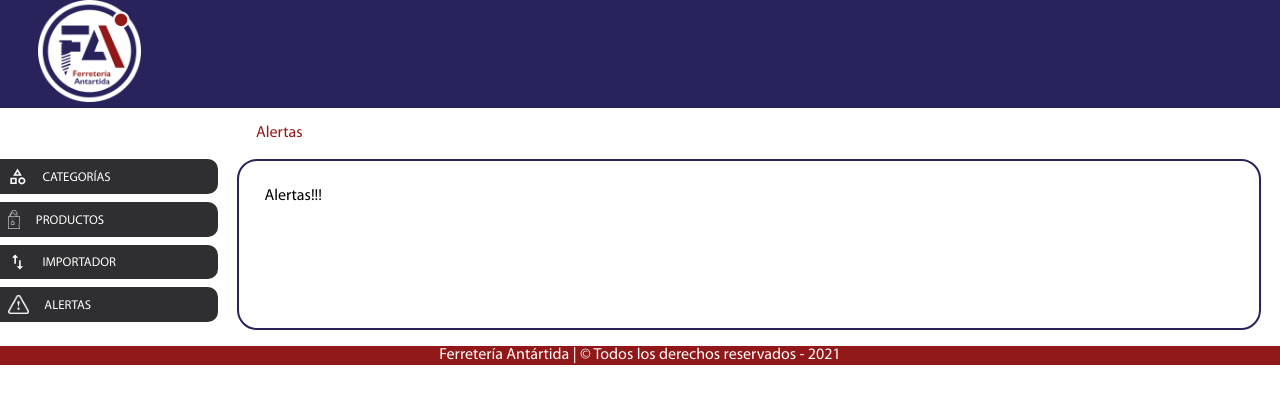
After one commit to nicofracchia/antartida, a Symfony app: template templates/alertas/index.html.twig in a window 1280 px wide. The commit adds this page. Shown: the top 404 px of the page. Run offline with Twig, Linux system fonts and the light colour scheme; the template is opened without the code that fills it, so the values that code supplies are empty; some libraries are stand-ins or nearby versions.

Commit message:
Agregado alertas (controller, template y menu principal)

```diff
--- /dev/null
+++ b/templates/alertas/index.html.twig
@@ -0,0 +1,11 @@
+{% extends 'base.html.twig' %}
+
+{% block title %}Alertas - {% endblock %}
+
+{% block rutas %}<span>Alertas</span>{% endblock %}
+
+{% block contenido %}
+
+    Alertas!!!
+
+{% endblock %}
--- a/templates/base.html.twig
+++ b/templates/base.html.twig
@@ -35,6 +35,10 @@
                     <img src='{{ asset('images/iconos/menu/importador.svg')}}' alt='Importador' />
                     IMPORTADOR
                 </a>
+                <a href='{{ path('alertas_index') }}'>
+                    <img src='{{ asset('images/iconos/menu/alertas_off.png')}}' alt='Alertas' />
+                    ALERTAS
+                </a>
                 {#}
                 <a href={{ path('usuarios_index') }}>
                     <img src='{{ asset('images/iconos/menu/usuarios_off.png')}}' alt='Usuarios' />
```
Also changed, not shown: src/Controller/AlertasController.php (added, +20 -0 lines).
